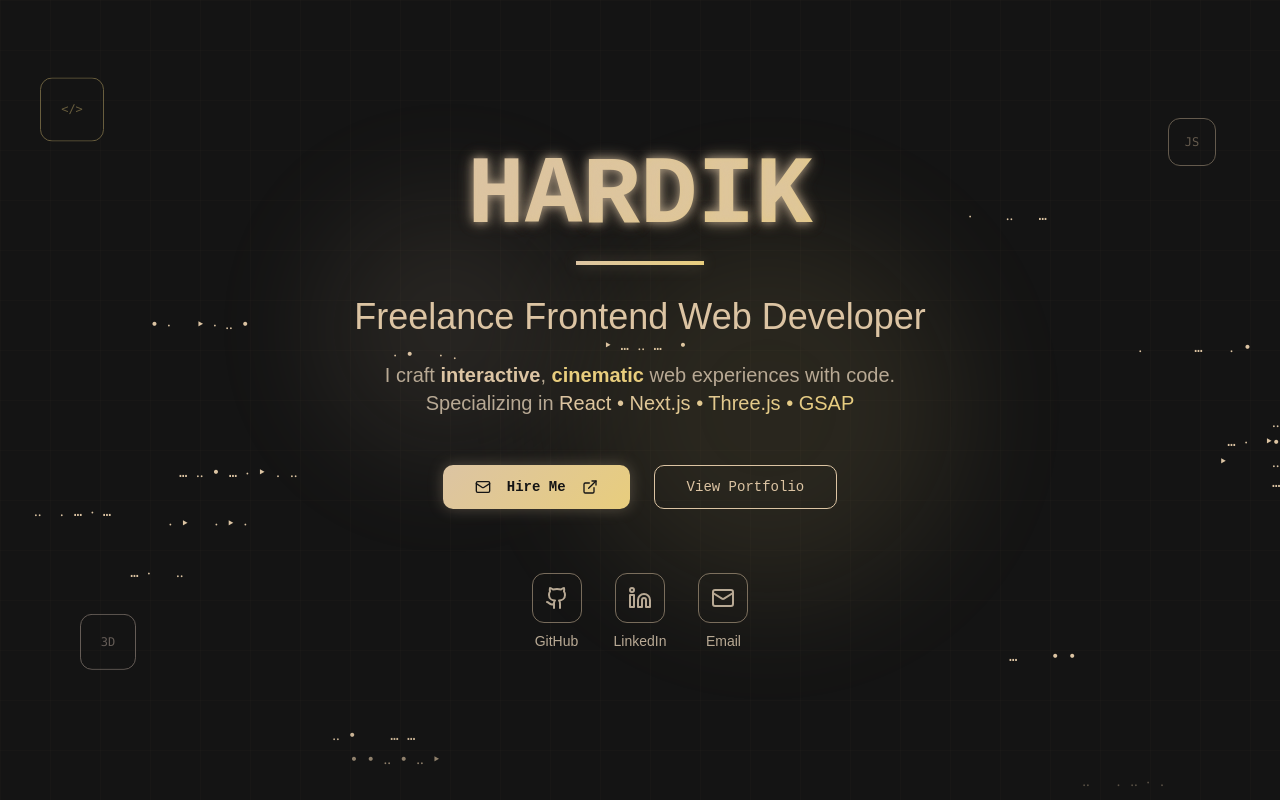
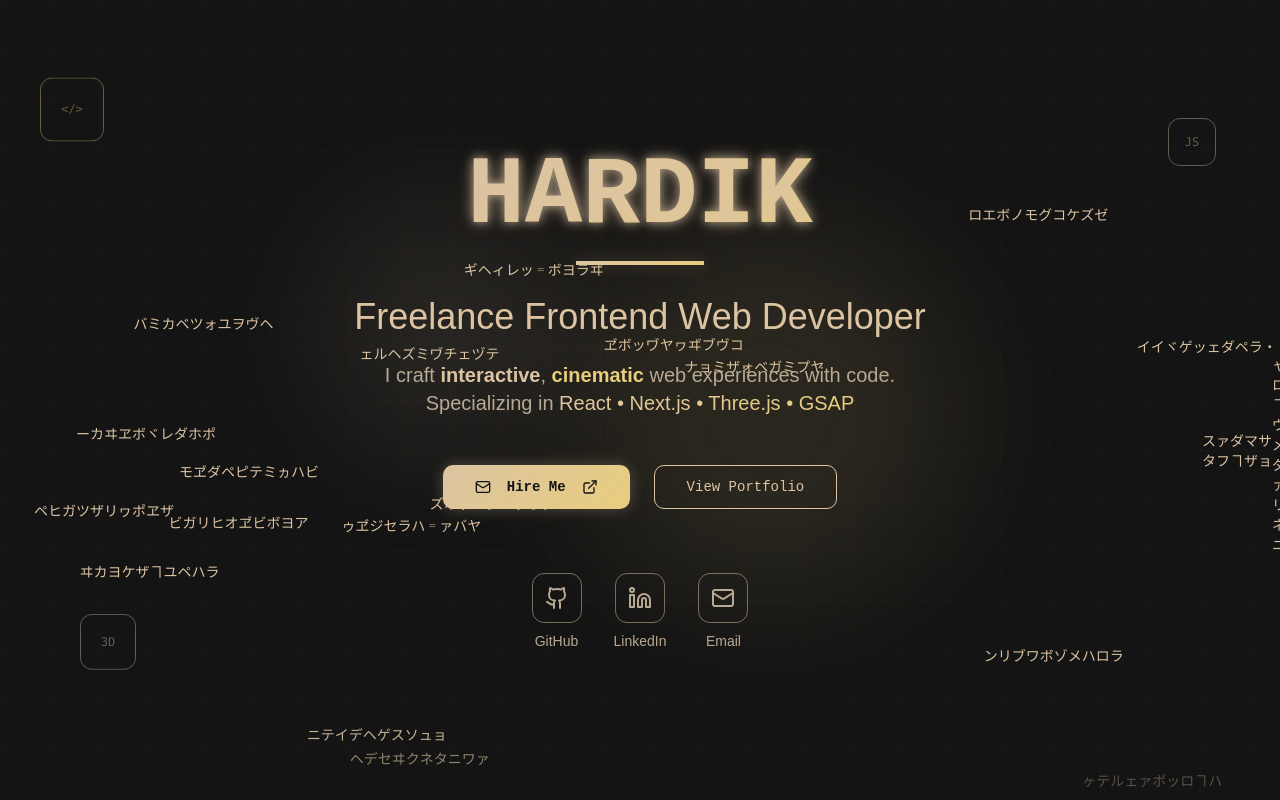
Before and after one commit to hardikdabral2003/hardik-cosmic-code-22, a React (Vite) app: page / in a window 1280 px wide. Built offline with nearby package versions, Linux system fonts and the light colour scheme; the HTML template or start-up script is replaced by a standard one.

Commit message:
Fix particle behavior

```diff
--- a/src/components/CyberHero.tsx
+++ b/src/components/CyberHero.tsx
@@ -53,21 +53,21 @@ export default function CyberHero() {
         />
       </div>
 
-      {/* Floating Particles Effect */}
+      {/* Matrix Rain Effect - Japanese Text */}
       <div className="absolute inset-0 overflow-hidden pointer-events-none">
-        {[...Array(15)].map((_, i) => (
+        {[...Array(20)].map((_, i) => (
           <div
             key={i}
-            className="absolute text-cream-primary text-sm opacity-20 animate-matrix-scroll font-mono"
+            className="absolute text-cream-primary text-sm opacity-30 animate-matrix-scroll font-mono"
             style={{
               left: `${Math.random() * 100}%`,
               animationDelay: `${Math.random() * 4}s`,
               animationDuration: `${4 + Math.random() * 2}s`,
             }}
           >
-            {Array.from({ length: 8 }, () =>
-              String.fromCharCode(0x2022 + Math.random() * 10)
-            ).join(' ')}
+            {Array.from({ length: 10 }, () =>
+              String.fromCharCode(0x30A0 + Math.random() * 96)
+            ).join('')}
           </div>
         ))}
       </div>
```
